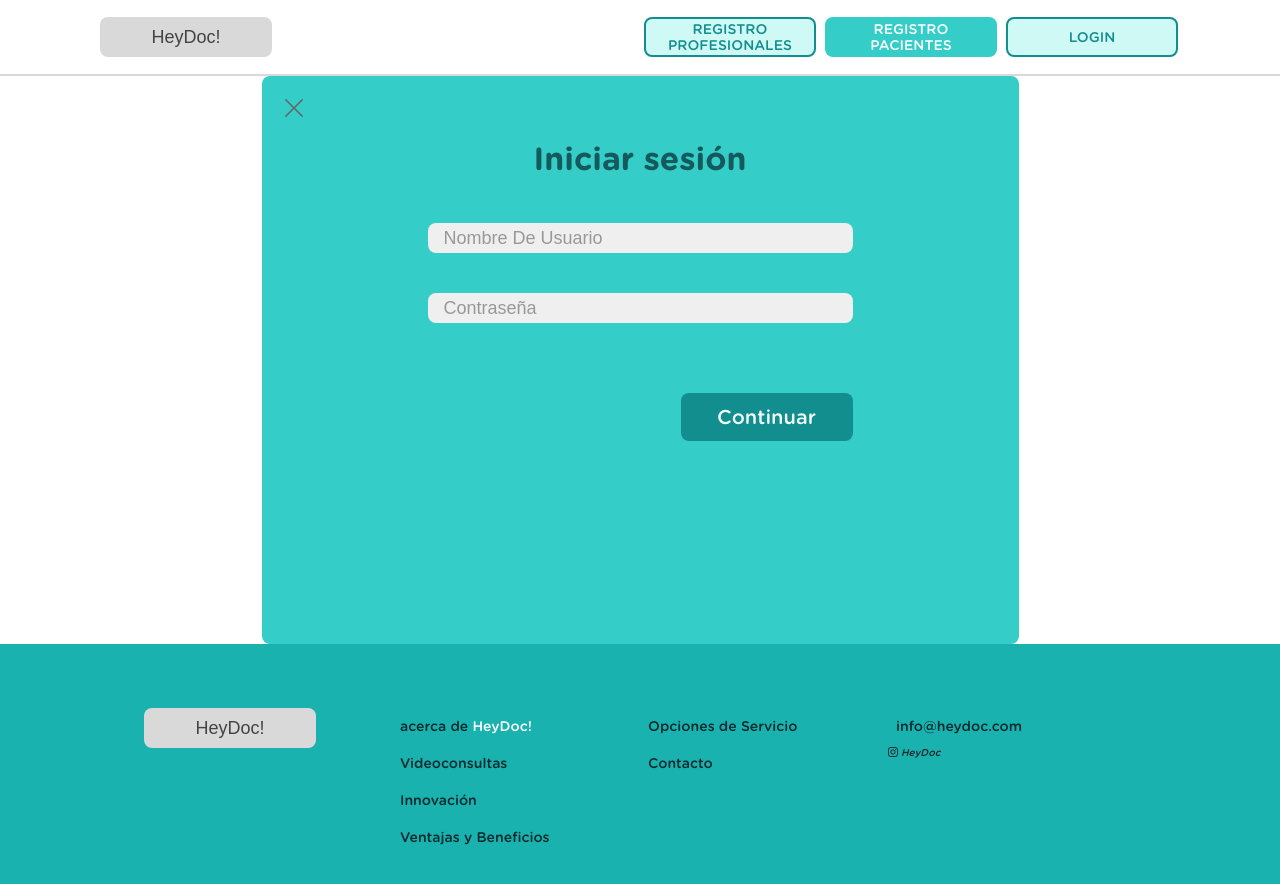
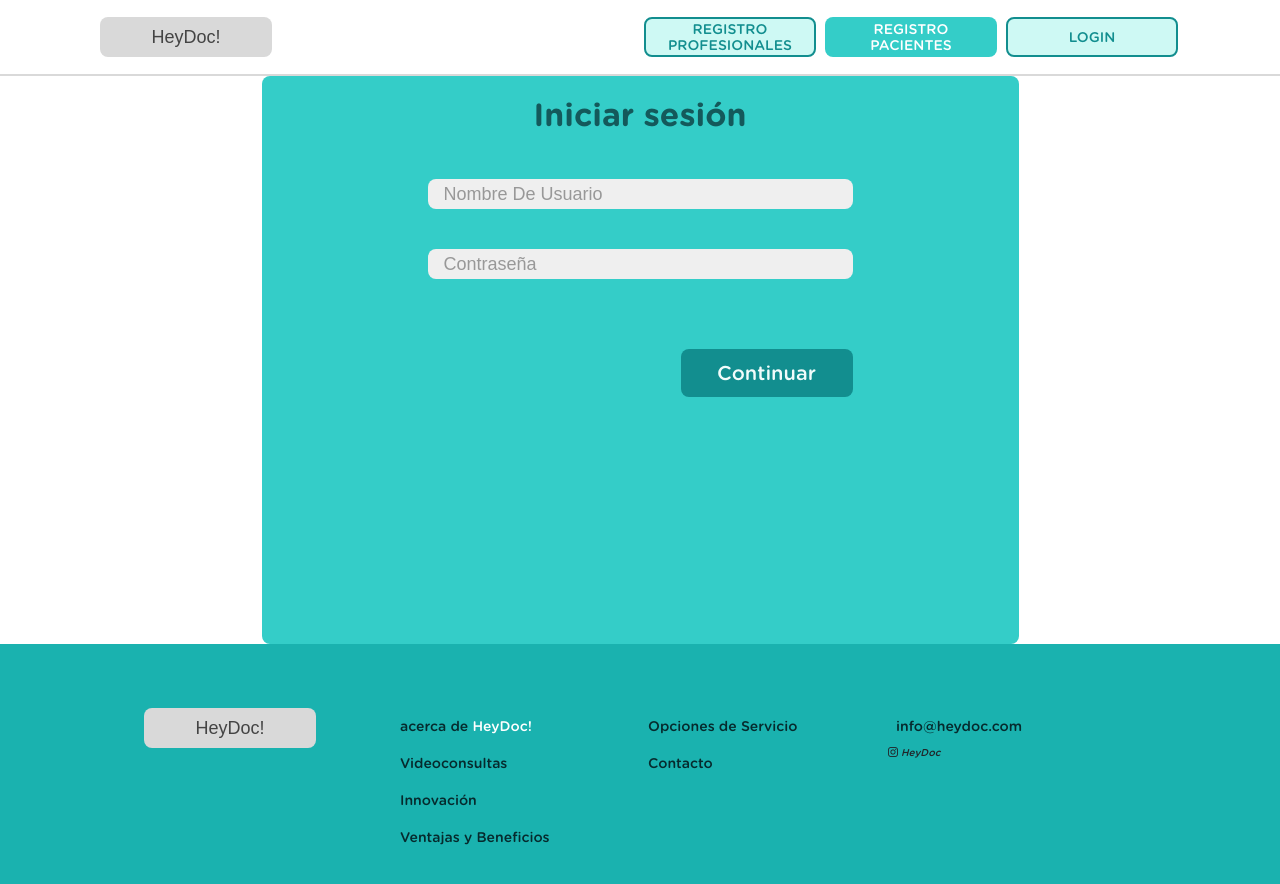
Before and after one commit to No-Country-simulation/S17-02-ft-Java-React, a React app in the folder frontend/: page /login in a window 1280 px wide. Shown: the top 884 px of the page. Built offline with nearby package versions, Linux system fonts and the light colour scheme; the HTML template or start-up script is replaced by a standard one; a web font is replaced by a local one.

Commit message:
agregado modal a login

```diff
--- a/frontend/src/App.tsx
+++ b/frontend/src/App.tsx
@@ -32,8 +32,8 @@ const App: React.FC = () => {
       <Layout>
         <Routes>
           <Route path="/" element={<Home />} />
-          <Route path="/login" element={<Login />} />
-          <Route path="/payment" element={<PaymentGateway />} />
+          <Route path="/login" element={<Login onClose={() => console.log('Login closed')} />} />
+                      <Route path="/payment" element={<PaymentGateway />} />
           <Route path="/prueba-mp" element={<MercadoPago />} />
           <Route path="/profile" element={<ProfileComponent />} />
           <Route path="/reservas" element={<Booking />} />
--- a/frontend/src/components/login/index.tsx
+++ b/frontend/src/components/login/index.tsx
@@ -1,21 +1,42 @@
-import React from "react";
 import { useFormik } from "formik";
 import * as Yup from "yup";
 import axios from "axios";
 import Swal from "sweetalert2";
-import { useNavigate } from "react-router-dom";
+import {  useNavigate } from "react-router-dom";
 import { useAuth } from "../../context/context.tsx";
-import TextField from "../login/TextField/index.tsx";
-import CloseButton from "../login/CloseButton/index.tsx";
 
-// Schema de validación usando Yup
 const validationSchema = Yup.object({
   username: Yup.string().required("El nombre de usuario es obligatorio"),
   password: Yup.string().required("La contraseña es obligatoria"),
 });
 
-// Componente Login principal
-const Login: React.FC = () => {
+const TextField: React.FC<{
+  id: string;
+  name: string;
+  type: string;
+  value: string;
+  onChange: React.ChangeEventHandler<HTMLInputElement>;
+  onBlur: React.FocusEventHandler<HTMLInputElement>;
+  error?: string;
+}> = ({ id, name, type, value, onChange, onBlur, error }) => (
+  <div className="input-container">
+
+    <input
+      type={type}
+      id={id}
+      name={name}
+      value={value}
+      onChange={onChange}
+      onBlur={onBlur}
+      placeholder={name === "username" ? "Nombre de usuario" : "Contraseña"}
+      className={error? "input-register-error-pct":"input-register-pct"}
+      required
+    />
+    {error && <div className="error-message-pct">{error}</div>}{" "}
+  </div>
+);
+
+const Login = ({ onClose }: { onClose: () => void }) => {
   const navigate = useNavigate();
   const { setToken, setRole, setRoleId } = useAuth();
 
@@ -32,34 +53,30 @@ const Login: React.FC = () => {
           password: values.password,
         });
 
+        // Desestructurar la respuesta para obtener userResponseDTO y token
         const { userResponseDTO, token } = response.data;
         const { roles } = userResponseDTO;
 
+        // Mostrar en consola la información deseada
+        console.log("User Response DTO:", userResponseDTO);
+        console.log("Token:", token);
+
+        // Suponiendo que deseas guardar el role y roleId en el contexto
         if (roles && roles.length > 0) {
-          const { roleId, roleName } = roles[0];
+          const { roleId, roleName } = roles[0]; // Usar el primer rol como ejemplo
           setToken(token);
           setRole(roleName);
           setRoleId(roleId);
-
-          const routes: { [key: string]: string } = {
-            "9c765b7d-9eec-421b-85c6-6d53bcd002da": "/dashboardEspecialista",
-            "2326ec2c-4f97-4007-b52c-ba5561b434b9": "/dashboardCliente",
-          };
-
-          navigate(routes[roleId] || "/");
+          console.log("Role ID:", roleId);
+        }
 
         Swal.fire({
           icon: "success",
           title: "Éxito",
           text: "Has iniciado sesión correctamente.",
         });
-        } else {
-          Swal.fire({
-            icon: "error",
-            title: "Error",
-            text: "No se encontraron roles asociados al usuario.",
-          });
-        }
+        if (onClose) onClose();
+        navigate("/");
       } catch (err) {
         const errorMessage = axios.isAxiosError(err)
           ? "Error al iniciar sesión. Por favor, intenta nuevamente."
@@ -76,7 +93,7 @@ const Login: React.FC = () => {
 
   return (
     <div className="register-user">
-      <CloseButton />
+
       <h2>Iniciar sesión</h2>
       <form onSubmit={formik.handleSubmit}>
         <TextField
--- a/frontend/src/components/navbar/index.tsx
+++ b/frontend/src/components/navbar/index.tsx
@@ -1,10 +1,13 @@
 import { Link, useNavigate } from "react-router-dom";
 import { useAuth } from "../../context/context";
+import { Modal } from "react-bootstrap";
+import  Login  from "../login";
+import { useState } from "react";
 
 const NavBar = () => {
   const { token, logout } = useAuth();
   const navigate = useNavigate();
-
+  const [showModal, setShowModal] = useState(false);
   const handleLogout = (e: React.MouseEvent<HTMLButtonElement, MouseEvent>) => {
     e.preventDefault();
     logout();
@@ -14,7 +17,8 @@ const NavBar = () => {
   const handleHomeRedirect = () => {
     navigate("/");
   };
-
+  const handleShowModal = () => setShowModal(true);
+  const handleCloseModal = () => setShowModal(false);
   return (
     <header className="navbar">
       <nav className="bg-body-tertiar">
@@ -34,8 +38,8 @@ const NavBar = () => {
                 <Link to="/registeruser">
                   <button className="btn-navbar-pct" type="button" >Registro pacientes</button>
                 </Link>
-                <Link to="/login">
-                  <button className="btn-navbar-prof">Login</button>
+                <Link to="/">
+                  <button className="btn-navbar-prof"onClick={handleShowModal}>Login</button>
                 </Link>
 
             </>
@@ -46,6 +50,9 @@ const NavBar = () => {
           )}
         </div>
       </nav>
+            <Modal show={showModal} onHide={handleCloseModal} centered>
+                    <Login onClose={handleCloseModal} />
+            </Modal>
     </header>
   );
 };
```
Lines whose indentation alone changed are shown as unchanged.
